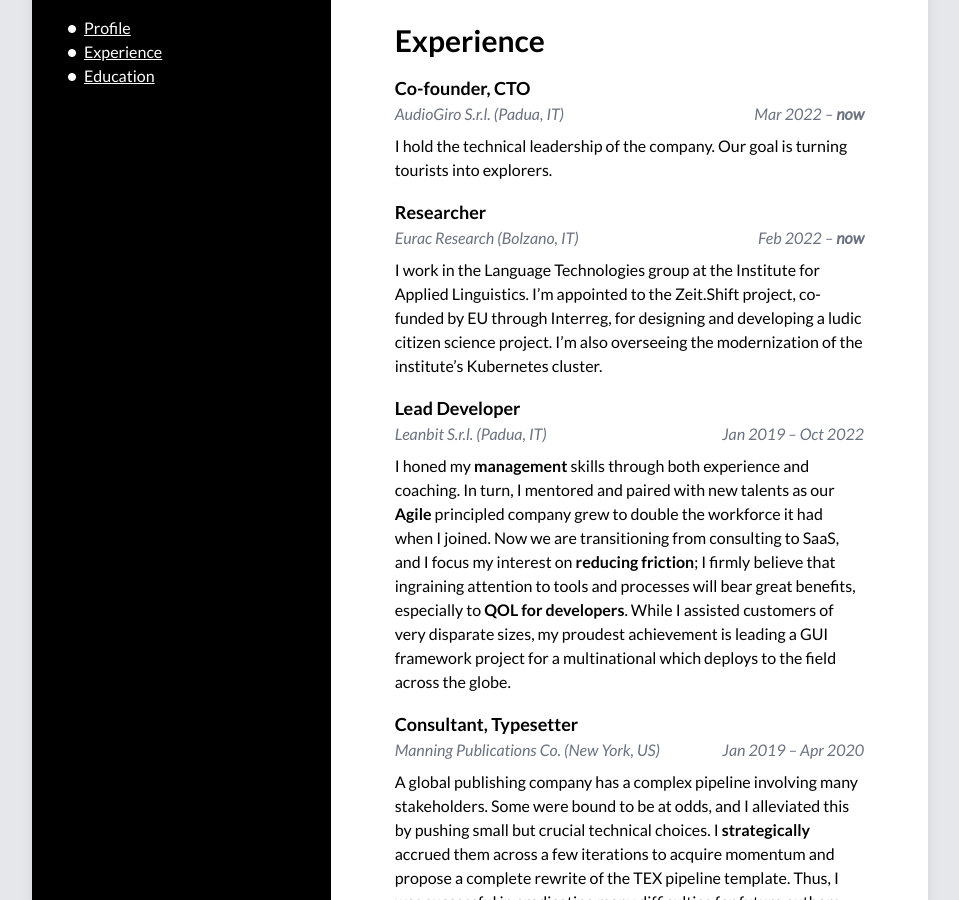
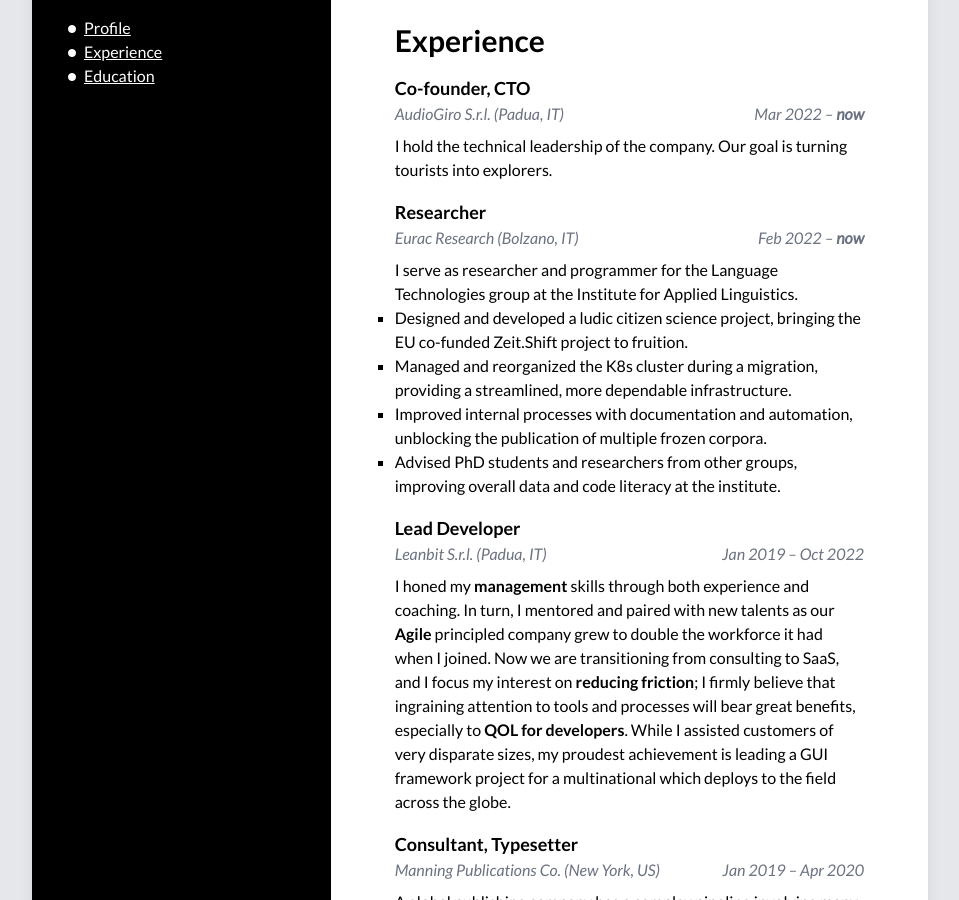
Before and after one commit to paolobrasolin/cv, a Jekyll site: the page built from index.html, in a window 1280 px wide and 900 px high, scrolled down 430 px. Shown: the whole window, without its empty margins (160-1119 px from the left). Built offline with Jekyll 4.4.1, drawn with Linux system fonts in a browser that asks for light colours; nearby versions of some CDN libraries.

Commit message:
Update Eurac Research experience

```diff
--- a/_data/experience.yaml
+++ b/_data/experience.yaml
@@ -17,9 +17,11 @@
       range: 2022-02
       label: Feb 2022 -- **now**
     extra: |
-      I work in the Language Technologies group at the Institute for Applied Linguistics.
-      I'm appointed to the Zeit.Shift project, co-funded by EU through Interreg, for designing and developing a ludic citizen science project.
-      I'm also overseeing the modernization of the institute's Kubernetes cluster.
+      I serve as researcher and programmer for the Language Technologies group at the Institute for Applied Linguistics.
+      - Designed and developed a ludic citizen science project, bringing the EU co-funded Zeit.Shift project to fruition.
+      - Managed and reorganized the K8s cluster during a migration, providing a streamlined, more dependable infrastructure.
+      - Improved internal processes with documentation and automation, unblocking the publication of multiple frozen corpora.
+      - Advised PhD students and researchers from other groups, improving overall data and code literacy at the institute.
 
   - title: Lead Developer
     employer: Leanbit S.r.l. (Padua, IT)
```
